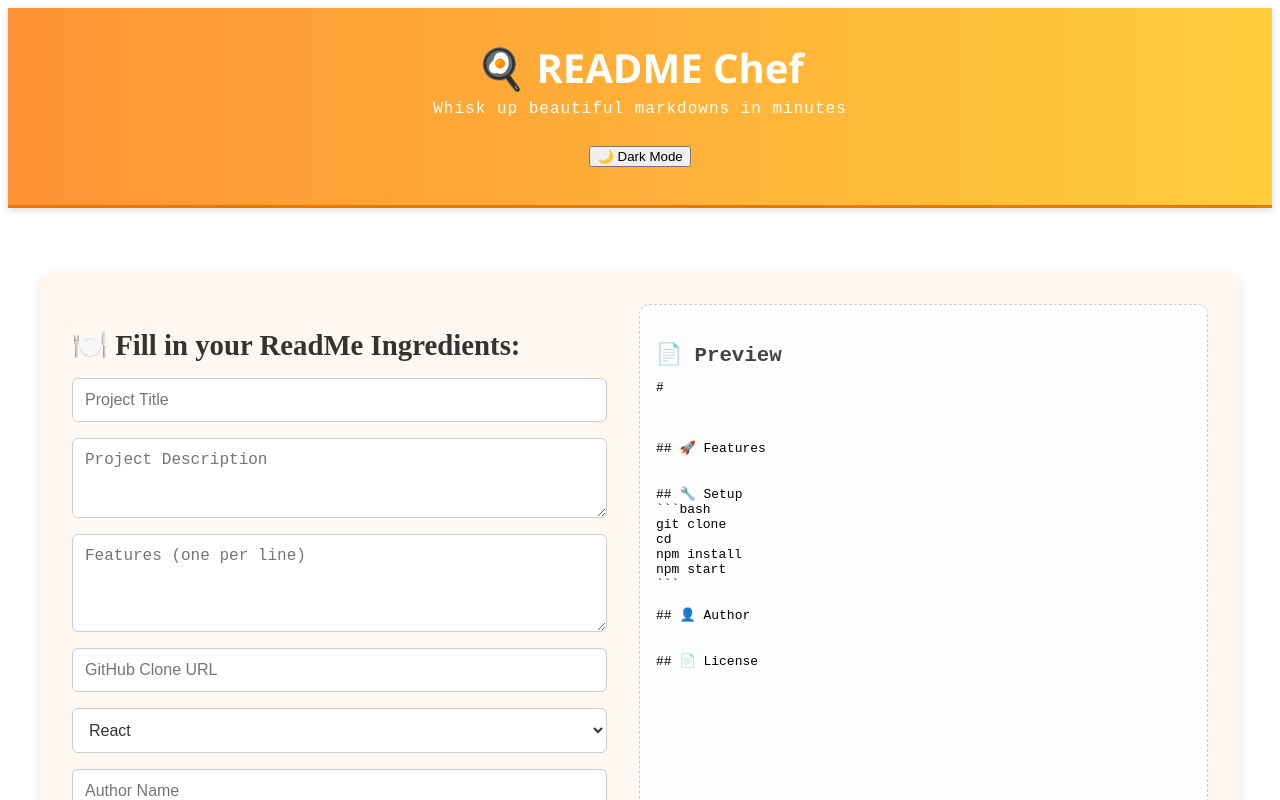
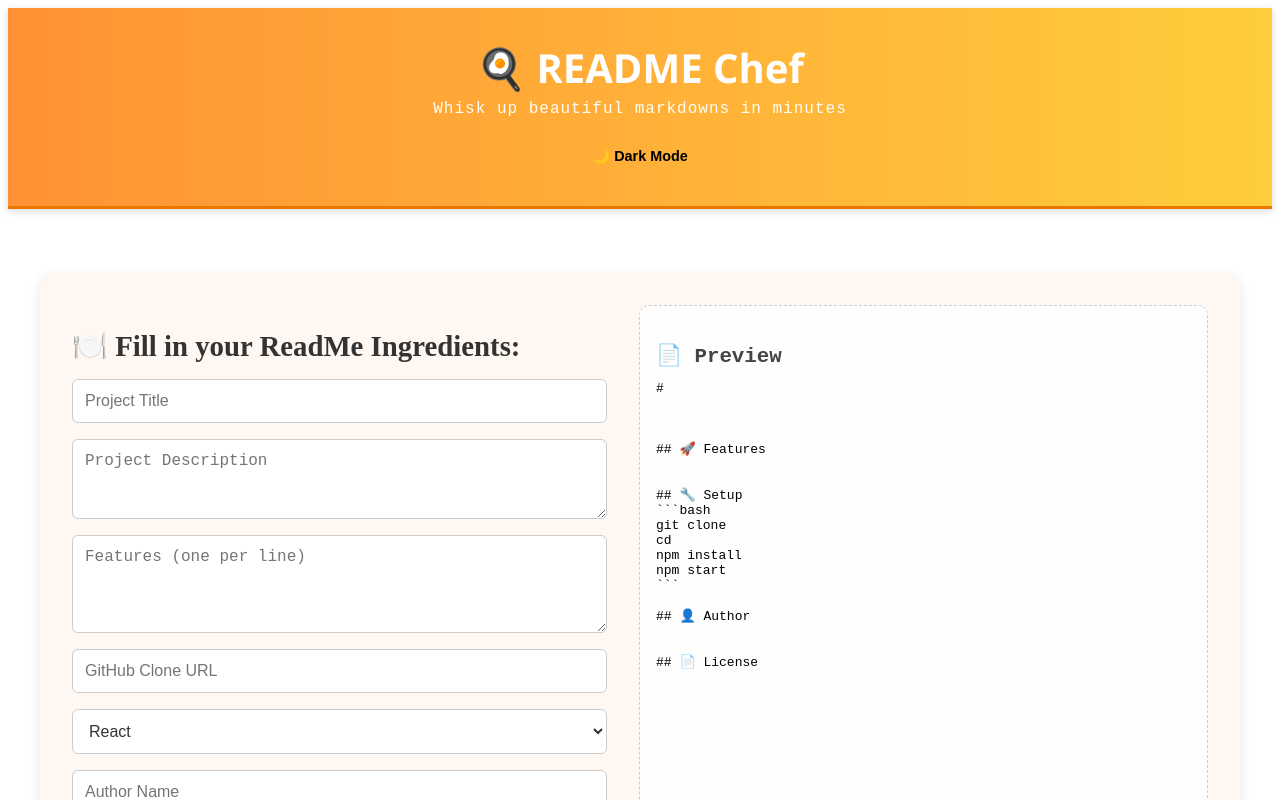
Before and after one commit to Skylar-Lorena/readme_chef, a React (Vite) app: page / in a window 1280 px wide. Shown: the top 800 px of the page. Built offline with nearby package versions, Linux system fonts and the light colour scheme.

Commit message:
Add dark/light mode styles to Header.css

```diff
--- a/src/styles/Header.css
+++ b/src/styles/Header.css
@@ -18,3 +18,20 @@
   font-family: 'Courier New', monospace;
   letter-spacing: 1px;
 }
+
+.toggle-btn {
+  margin-top: 1rem;
+  background-color: var(--accent-color);
+  color: #000;
+  border: none;
+  padding: 0.6rem 1rem;
+  font-size: 0.9rem;
+  font-weight: bold;
+  cursor: pointer;
+  border-radius: 6px;
+  transition: background-color 0.2s;
+}
+
+.toggle-btn:hover {
+  background-color: #ffaa00;
+}
```
